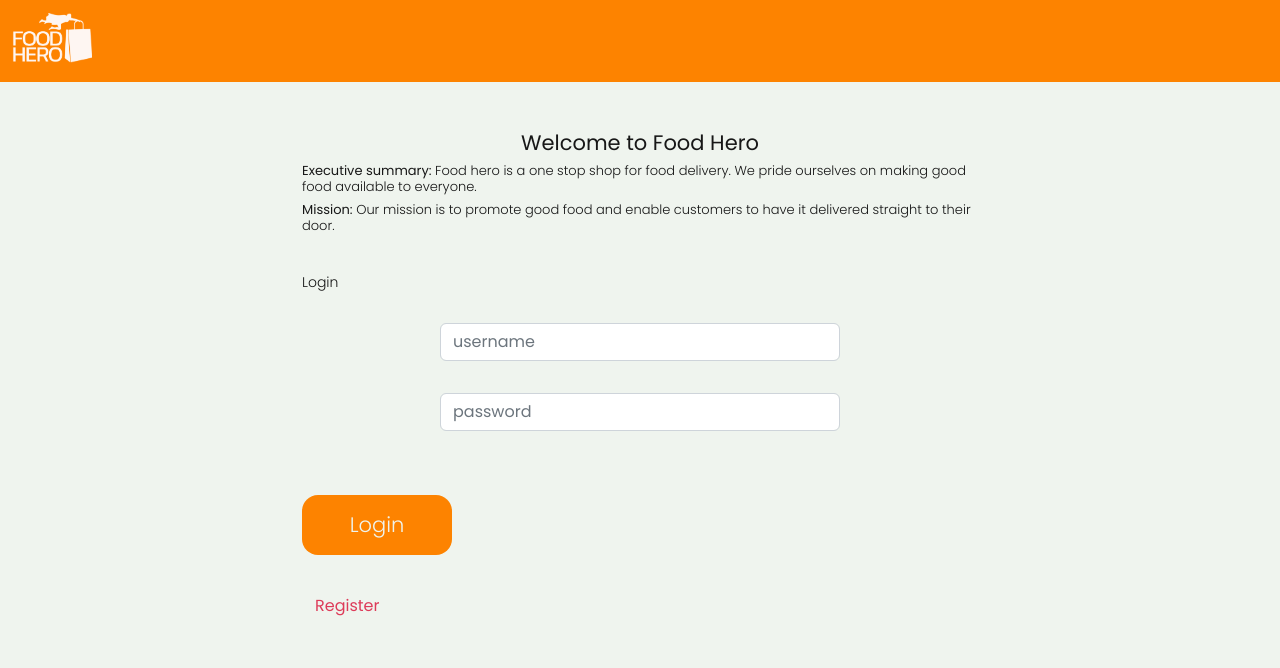
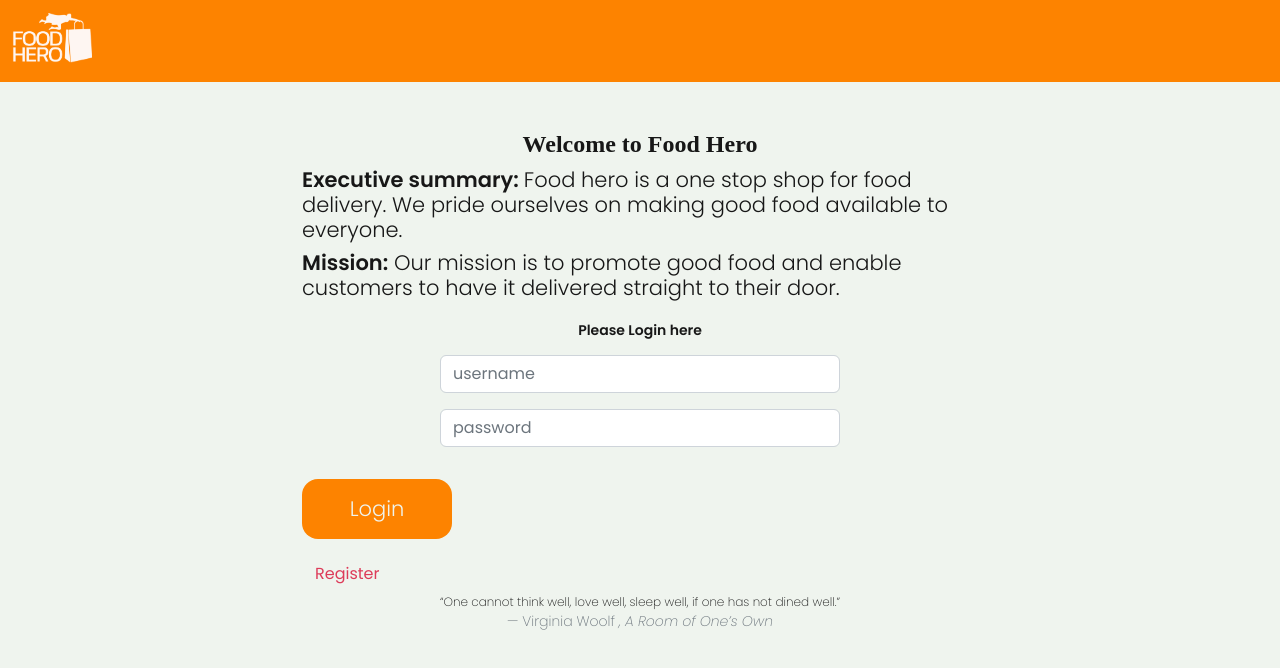
Before and after one commit to Fred374/project_2, an Angular app in the folder project_2_front/: page /login in a window 1280 px wide. Shown: the top 668 px of the page. Built offline with nearby package versions, Linux system fonts and the light colour scheme.

Commit message:
added a quote plus others

```diff
--- a/project_2_front/src/app/components/login/login.component.css
+++ b/project_2_front/src/app/components/login/login.component.css
@@ -1,11 +1,10 @@
 button{
     width: 200px;
-    margin: 2rem auto 2rem auto;
+    margin: 1rem auto 1rem auto;
 }
-
 input{
     width:400px;
-    margin: 2rem auto 2rem auto;
+    margin: 1rem auto 1rem auto;
 }
 
 #loginDiv{
@@ -13,15 +12,30 @@ input{
     margin: 0 auto 2rem auto;
 }
 
+#loginHere{
+    width:700px;
+    margin: 0 auto 2rem auto;
+}
+
 #fieldDiv{
     width: 300px;
 }
 
-h2{
+h1{
     text-align: center
-
+}
+h3{
+    text-align: center;
 }
 
 #font-bold {
-    font-weight: bold;
+    font-weight: 600;
   }
+
+  b{
+    font-weight: 600;
+  }
+
+  figure{
+    text-align: center;
+  }
--- a/project_2_front/src/app/components/login/login.component.html
+++ b/project_2_front/src/app/components/login/login.component.html
@@ -2,20 +2,21 @@
   <!-- Input box for login-->
   <div class="row" id="loginDiv">
     <!-- Might remove class-->
-    <h2 id="#font-bold"><b>Welcome to Food Hero</b></h2>
+    <h1 id="font-bold"><span style="font-family: Algerian;"><b>Welcome to Food Hero</b></span></h1>
     <br />
     <!-- <p >{{user.userFirstName}}</p> -->
-    <h4><b>
+    <h2><b>
       Executive summary: </b>Food hero is a one stop shop for food delivery. We
       pride ourselves on making good food available to everyone.
-    </h4>
-    <h4><b>
+    </h2>
+    <h2><b>
       Mission:</b> Our mission is to promote good food and enable customers to have
       it delivered straight to their door.
-    </h4>
+    </h2>
     <br /><br /><br />
+    <b></b>
     <div id="fieldsDiv">
-      <h3>Login</h3>
+      <h3 id="font-bold">Please Login here</h3>
       <!-- [(Two way binding!!)] this input field will take user input and fill a variable in our TS-->
       <input
         class="form-control"
@@ -34,11 +35,20 @@
         Login
       </button>
       </div>
-
       <div>
-
       <a routerLink="/registration" class="btn btn-link">Register</a>
     </div>
+    <figure>
+      <blockquote class="blockquote">
+        <p>“One cannot think well, love well, sleep well, if one has not dined well.”</p>
+      </blockquote>
+      <figcaption class="blockquote-footer">Virginia Woolf
+        <cite title=", A Room of One’s Own">, A Room of One’s Own</cite>
+      </figcaption>
+    </figure>
+
     </div>
   </div>
+
+
 </div>
```
